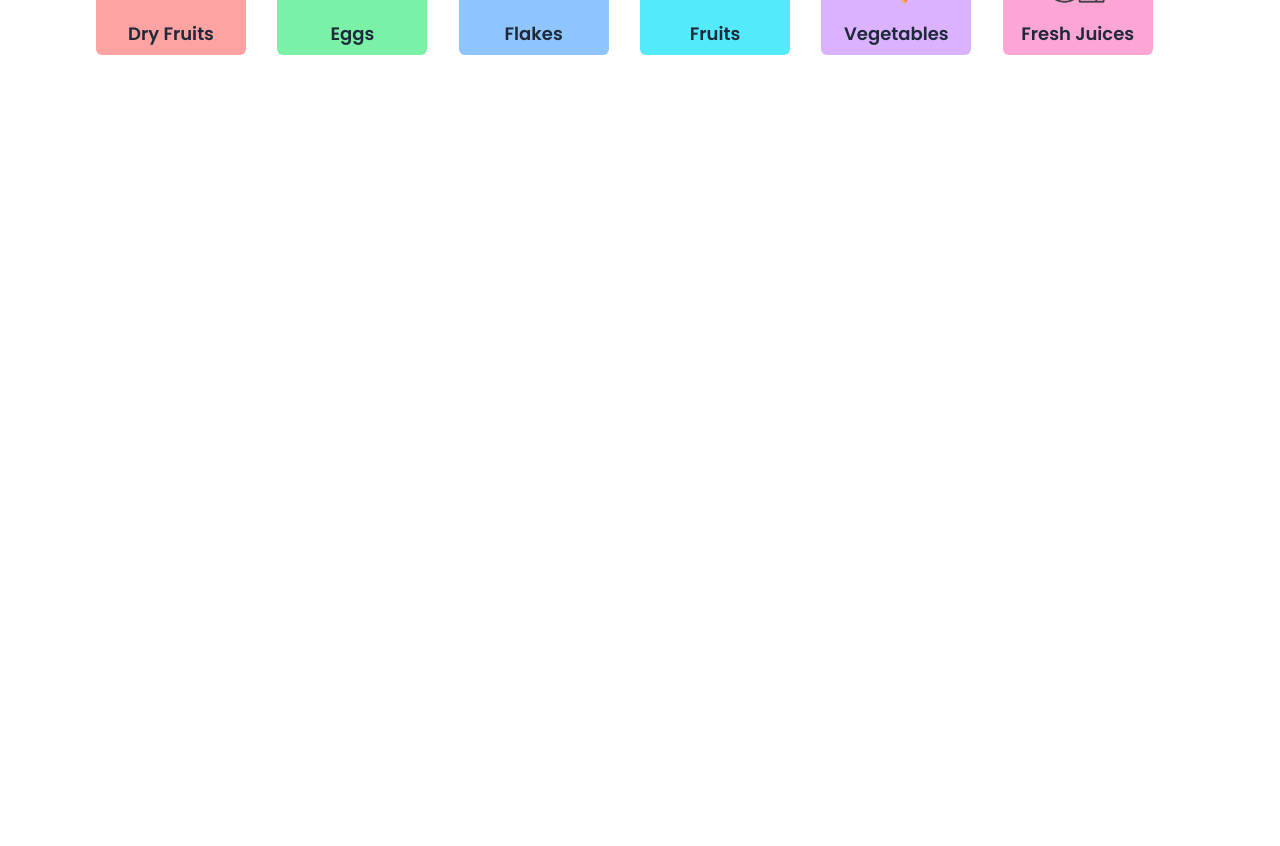
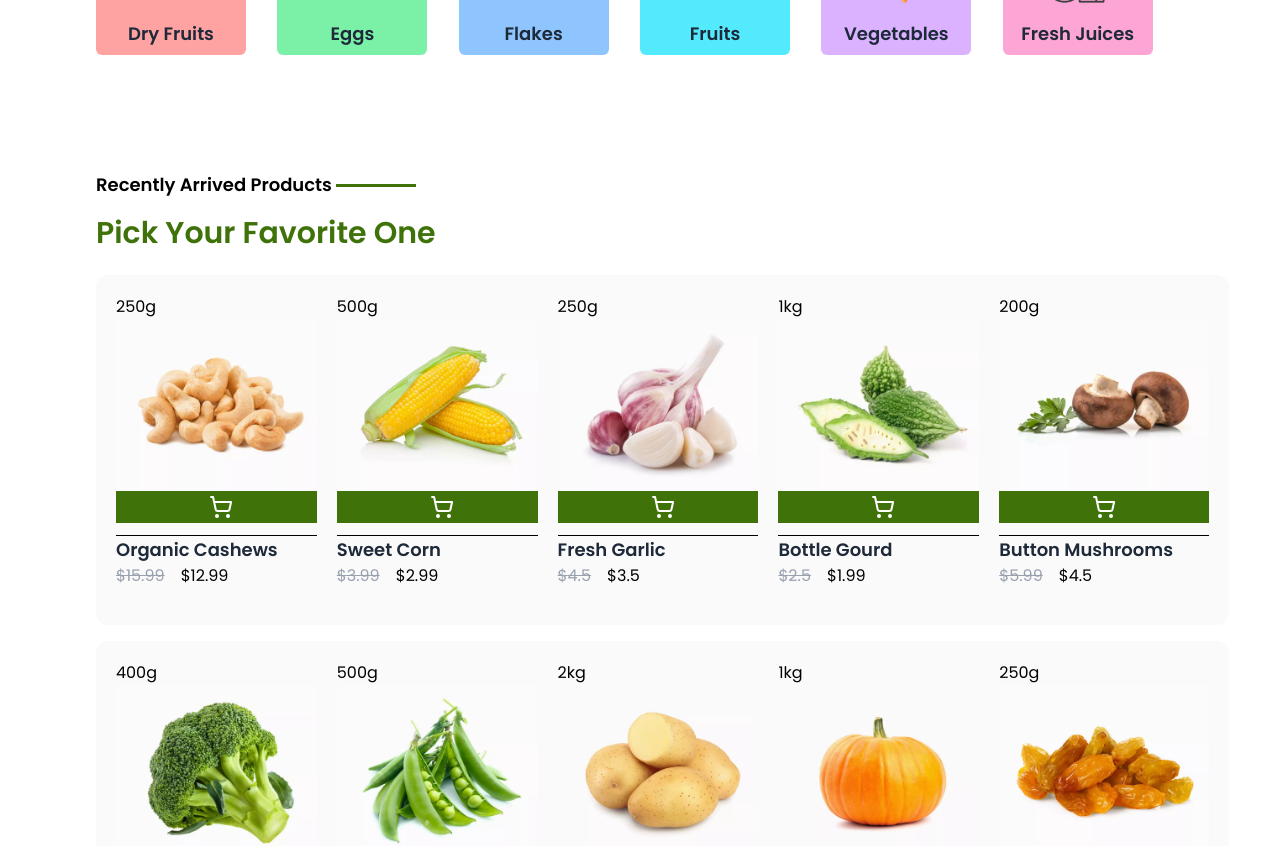
Before and after one commit to ashishdikshit/Grocery, a React (Vite) app in the folder FrontEnd/: page / in a window 1280 px wide. Shown: the part 1160-2006 px from the top of the page. Before the commit the page ends 1283 px from the top, so only its background shows below. Built offline with nearby package versions, Linux system fonts and the light colour scheme.

Commit message:
Product Pages updated

```diff
--- a/FrontEnd/src/Pages/Home.jsx
+++ b/FrontEnd/src/Pages/Home.jsx
@@ -1,12 +1,14 @@
 import React from "react";
 import Hero from "../componants/Hero";
 import Category from "../componants/Category";
+import Products from "../componants/Products";
 
 const Home = () => {
   return (
     <div>
       <Hero />
       <Category />
+      <Products />
     </div>
   );
 };
--- a/FrontEnd/src/componants/ProductCard.jsx
+++ b/FrontEnd/src/componants/ProductCard.jsx
@@ -0,0 +1,42 @@
+import { useContext } from "react";
+import { AppContext } from "../context/AppContext";
+import { ShoppingCart } from "lucide-react";
+import { Link } from "react-router-dom";
+
+const ProductCard = ({ product }) => {
+  const { navigate, currency, addToCart } = useContext(AppContext);
+
+  return (
+    <div className="w-[250px] h-[350px] rounded-xl bg-[#FAFAFA] p-[20px] hover:border hover:border-secondary hover:transform hover:scale-105 transition-all ease-in-out duration-300">
+      <p>{product.weight}</p>
+      <Link to={`/product/${product._id}`} className="cursor-pointer">
+        <img src={product.images[0]} alt="" />
+      </Link>
+      <button
+        onClick={() => addToCart(product)}
+        className="flex items-center justify-center mb-3 w-full py-1 bg-secondary text-white cursor-pointer"
+      >
+        <ShoppingCart />
+      </button>
+      <hr className="w-full" />
+      <div>
+        <p className="text-secondary text-sm font-normal">
+          {product.category.name}
+        </p>
+        <h2 className="text-lg font-semibold text-gray-800">{product.name}</h2>
+      </div>
+      <div className="flex items-center gap-4">
+        <p className="text-base font-normal line-through text-gray-400">
+          {currency}
+          {product.price}
+        </p>
+        <p className="text-base font-normal ">
+          {currency}
+          {product.offerPrice}
+        </p>
+      </div>
+    </div>
+  );
+};
+
+export default ProductCard;
--- a/FrontEnd/src/componants/Products.jsx
+++ b/FrontEnd/src/componants/Products.jsx
@@ -1,9 +1,28 @@
-import React from 'react'
+import { useContext } from "react";
+import { AppContext } from "../context/AppContext";
+import ProductCard from "./ProductCard";
 
 const Products = () => {
+  const { productsData, navigate } = useContext(AppContext);
   return (
-    <div>Products</div>
-  )
-}
+    <div className="py-12 ">
+      <div className="flex items-center">
+        <h2 className="max-w-lg text-lg font-medium">
+          Recently Arrived Products
+        </h2>
+        <div className="ml-1 w-20 flex border-b border-secondary border-2"></div>
+      </div>
+      <h2 className="mt-4 text-secondary font-extrabold text-3xl">
+        Pick Your Favorite One
+      </h2>
 
-export default Products
+      <div className="mt-6 grid grid-cols-1  sm:grid-cols-2 md:grid-cols-3 lg:grid-cols-4 xl:grid-cols-5 items-center justify-center gap-4">
+        {productsData.map((product) => (
+          <ProductCard key={product._id} product={product} />
+        ))}
+      </div>
+    </div>
+  );
+};
+
+export default Products;
--- a/FrontEnd/src/context/AppContext.jsx
+++ b/FrontEnd/src/context/AppContext.jsx
@@ -4,6 +4,7 @@ import { categories, products, blogs } from "../assets/assets";
 import axios from "axios";
 import { useEffect } from "react";
 export const AppContext = createContext();
+const currency = import.meta.env.VITE_CURRENCY;
 
 const AppContextProvider = ({ children }) => {
   const navigate = useNavigate();
@@ -19,15 +20,22 @@ const AppContextProvider = ({ children }) => {
 
   const fetchCategories = async () => {
     try {
-      setCategoriesData(categories)
+      setCategoriesData(categories);
     } catch (error) {
       console.log(error);
     }
   };
-
+  const fetchProducts = async () => {
+    try {
+      setProductsData(products);
+    } catch (error) {
+      console.log(error.message);
+    }
+  };
   useEffect(() => {
-    fetchCategories()
-  }, [])
+    fetchCategories();
+    fetchProducts()
+  }, []);
 
   const value = {
     navigate,
@@ -44,6 +52,7 @@ const AppContextProvider = ({ children }) => {
     cart,
     favorite,
     axios,
+    currency
   };
   return <AppContext.Provider value={value}>{children}</AppContext.Provider>;
 };
```
Also changed, not shown: 1 other file (tests, documents, lock files or other folders).
